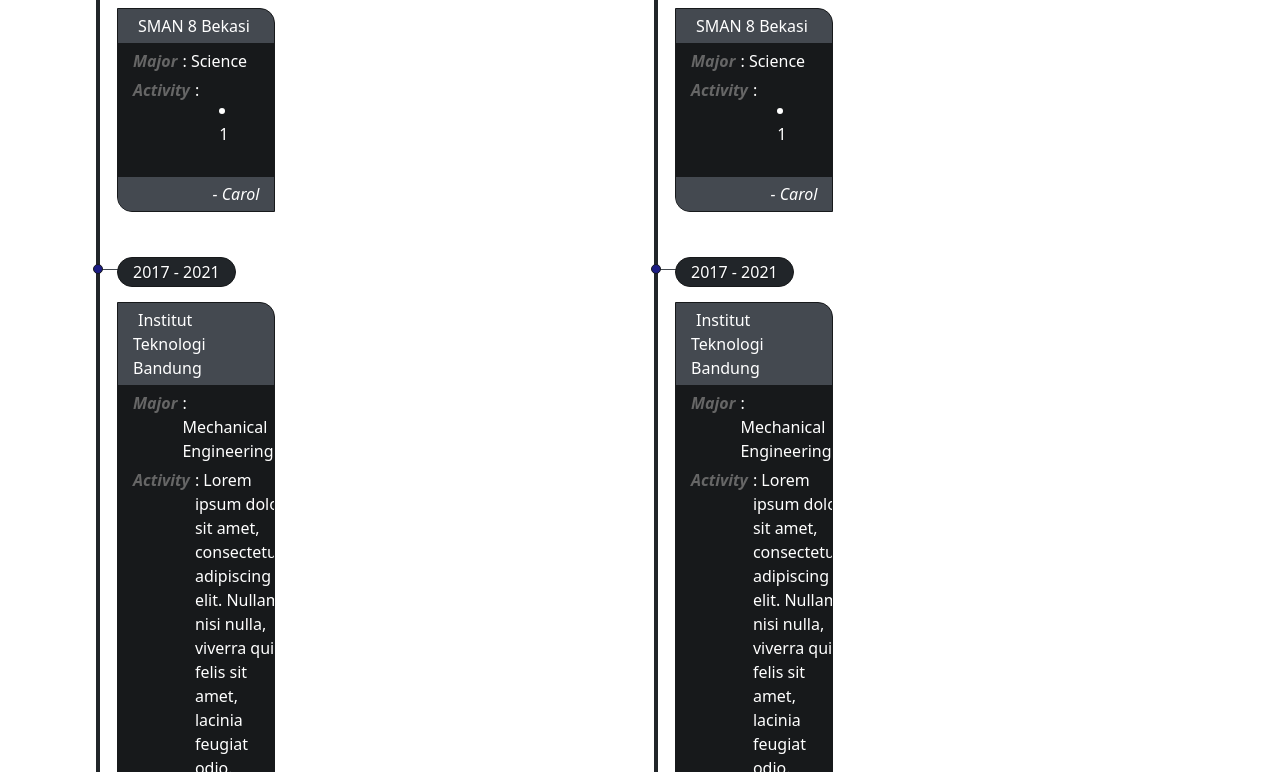
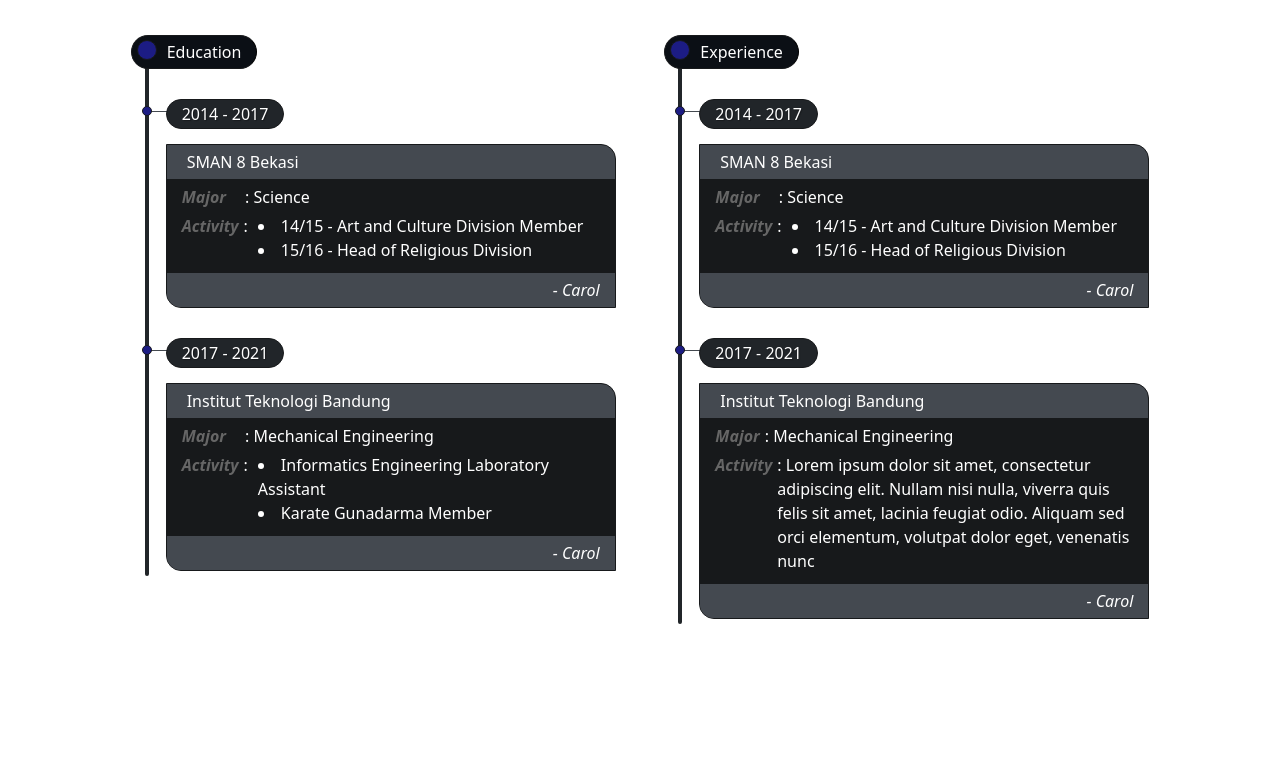
Before and after one commit to firdausdicko97/porto_0, a Nuxt app: page / in a window 1280 px wide. Shown: the part 808-1580 px from the top of the page. After the commit the page ends 1457 px from the top, so only its background shows below. Built offline with nearby package versions, Linux system fonts and the light colour scheme; a web font is replaced by a local one.

Commit message:
update timeline

```diff
--- a/pages/index.vue
+++ b/pages/index.vue
@@ -62,13 +62,15 @@
           <!-- END OF CONTENT DIV -->
         </div>
         <!--START OF TIMELINE DIV  -->
+        <section>
+          <h1>timeline</h1>
           <div class="tl">
             <div class="education">
               <div class="timeline">
                 <div class="timeline-month">Education</div>
                 <div class="timeline-section">
                   <div class="timeline-date">2014 - 2017</div>
-                <div class="row">
+
                   <div class="col-sm-4">
                     <div class="timeline-box">
                       <div class="box-title">
@@ -80,12 +82,49 @@
                       </div>
                       <div class="box-content">
                         <div class="box-item">
-                          <strong>Major</strong>: Science
+                          <strong>Major</strong>
+                          <div style="text-indent: 14px">: Science</div>
                         </div>
                         <div class="box-item">
                           <strong>Activity</strong>:
-                          <li>1</li>
-                          <li>2</li>
+                          <div class="act">
+                            <li>
+                              14/15 - Art and Culture Division Member<br />
+                            </li>
+                            <li>15/16 - Head of Religious Division</li>
+                          </div>
+                        </div>
+                      </div>
+                      <div class="box-footer">- Carol</div>
+                    </div>
+                  </div>
+                </div>
+                <div class="timeline-section">
+                  <div class="timeline-date">2017 - 2021</div>
+                  <div class="col-sm-4">
+                    <div class="timeline-box">
+                      <div class="box-title">
+                        <i
+                          class="fa fa-tasks text-success"
+                          aria-hidden="true"
+                        ></i>
+                        Institut Teknologi Bandung
+                      </div>
+                      <div class="box-content">
+                        <div class="box-item">
+                          <strong>Major</strong>
+                          <div style="text-indent: 14px">
+                            : Mechanical Engineering
+                          </div>
+                        </div>
+                        <div class="box-item">
+                          <strong>Activity</strong>:
+                          <div class="act">
+                            <li>
+                              Informatics Engineering Laboratory Assistant<br />
+                            </li>
+                            <li>Karate Gunadarma Member</li>
+                          </div>
                         </div>
                       </div>
                       <div class="box-footer">- Carol</div>
@@ -93,9 +132,44 @@
                   </div>
                 </div>
               </div>
+            </div>
+            <div class="experience">
+              <div class="timeline">
+                <div class="timeline-month">Experience</div>
+                <div class="timeline-section">
+                  <div class="timeline-date">2014 - 2017</div>
+
+                  <div class="col-sm-4">
+                    <div class="timeline-box">
+                      <div class="box-title">
+                        <i
+                          class="fa fa-tasks text-success"
+                          aria-hidden="true"
+                        ></i>
+                        SMAN 8 Bekasi
+                      </div>
+                      <div class="box-content">
+                        <div class="box-item">
+                          <strong>Major</strong>
+                          <div style="text-indent: 14px">: Science</div>
+                        </div>
+                        <div class="box-item">
+                          <strong>Activity</strong>:
+                          <div class="act">
+                            <li>
+                              14/15 - Art and Culture Division Member<br />
+                            </li>
+
+                            <li>15/16 - Head of Religious Division</li>
+                          </div>
+                        </div>
+                      </div>
+                      <div class="box-footer">- Carol</div>
+                    </div>
+                  </div>
+                </div>
                 <div class="timeline-section">
                   <div class="timeline-date">2017 - 2021</div>
-                <div class="row">
                   <div class="col-sm-4">
                     <div class="timeline-box">
                       <div class="box-title">
@@ -124,68 +198,8 @@
               </div>
             </div>
           </div>
-          <div class="experience">
-            <div class="timeline">
-              <div class="timeline-month">Education</div>
-              <div class="timeline-section">
-                <div class="timeline-date">2014 - 2017</div>
-                <div class="row">
-                  <div class="col-sm-4">
-                    <div class="timeline-box">
-                      <div class="box-title">
-                        <i
-                          class="fa fa-tasks text-success"
-                          aria-hidden="true"
-                        ></i>
-                        SMAN 8 Bekasi
-                      </div>
-                      <div class="box-content">
-                        <div class="box-item">
-                          <strong>Major</strong>: Science
-                        </div>
-                        <div class="box-item">
-                          <strong>Activity</strong>:
-                          <li>1</li>
-                          <li>2</li>
-                        </div>
-                      </div>
-                      <div class="box-footer">- Carol</div>
-                    </div>
-                  </div>
-                </div>
-              </div>
-              <div class="timeline-section">
-                <div class="timeline-date">2017 - 2021</div>
-                <div class="row">
-                  <div class="col-sm-4">
-                    <div class="timeline-box">
-                      <div class="box-title">
-                        <i
-                          class="fa fa-tasks text-success"
-                          aria-hidden="true"
-                        ></i>
-                        Institut Teknologi Bandung
-                      </div>
-                      <div class="box-content">
-                        <div class="box-item">
-                          <strong>Major</strong>: Mechanical Engineering
-                        </div>
-                        <div class="box-item">
-                          <strong>Activity</strong>: Lorem ipsum dolor sit amet,
-                          consectetur adipiscing elit. Nullam nisi nulla,
-                          viverra quis felis sit amet, lacinia feugiat odio.
-                          Aliquam sed orci elementum, volutpat dolor eget,
-                          venenatis nunc
-                        </div>
-                      </div>
-                      <div class="box-footer">- Carol</div>
-                    </div>
-                  </div>
-                </div>
-              </div>
-            </div>
-          </div>
-        </div>
+        </section>
+
         <!-- END OF TIMELINE -->
       </div>
     </div>
--- a/static/css/home.css
+++ b/static/css/home.css
@@ -3,7 +3,7 @@
 }
 
 .profile {
-  position: absolute;
+  /* position: absolute; */
   top: 450px;
   display: flex;
 }
@@ -62,16 +62,16 @@
 /* PEMISAH  */
 .tl {
   display: flex;
-  justify-content: space-between;
+  justify-content: space-evenly;
 }
 
 .education {
-  margin-top: 35%;
+  /* margin-top: 35%; */
   display: block;
 }
 
 .experience {
-  margin-top: 35%;
+  /* margin-top: 35%; */
   display: block;
 }
 
@@ -80,6 +80,9 @@
   flex: 0 500px 550px;
 }
 
+.tl h1 {
+  /* height: 50%; */
+}
 .timeline {
   margin-top: 20px;
   position: relative;
@@ -218,3 +221,16 @@
   text-align: right;
   font-style: italic;
 }
+
+.col-sm-4 {
+  width: 450px;
+}
+
+.box-item .act {
+  padding-left: 10px;
+}
+
+.act li {
+  float: left;
+  padding: 0px;
+}
```
Lines whose indentation alone changed are shown as unchanged.
